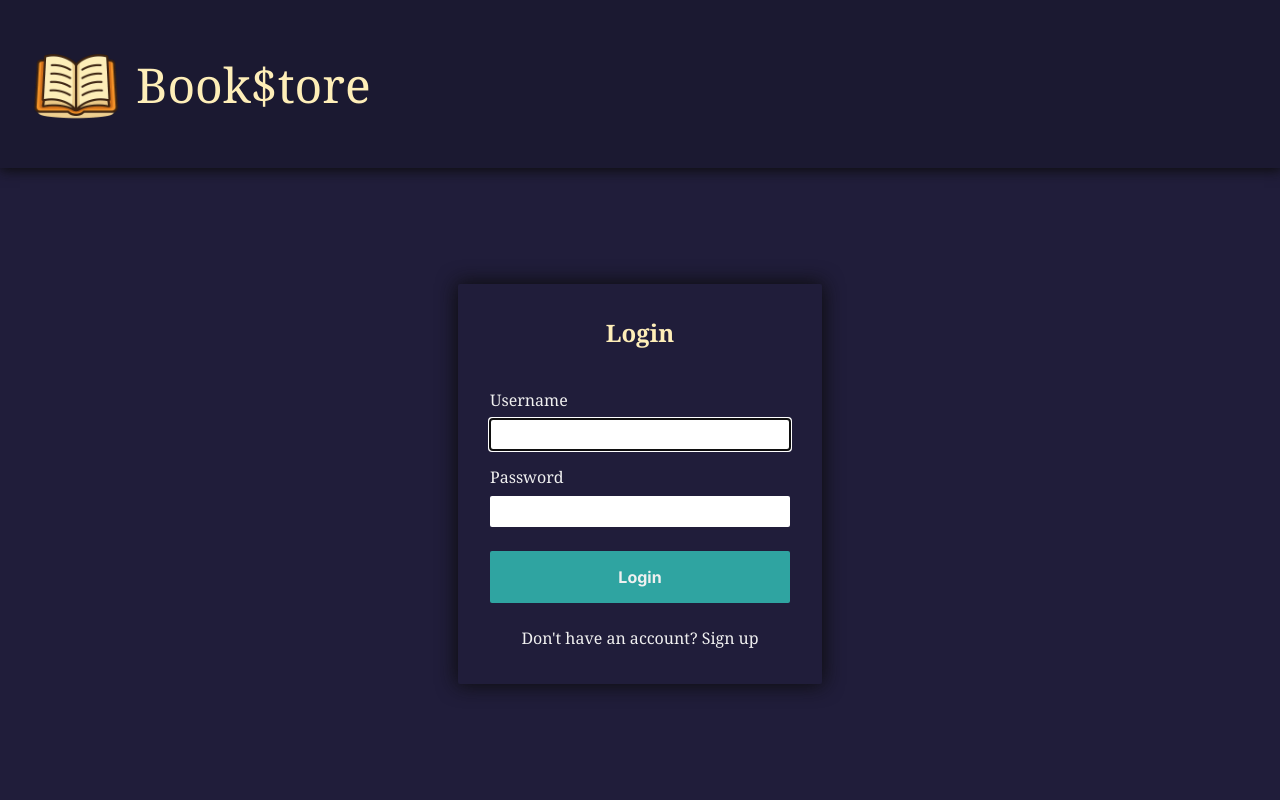
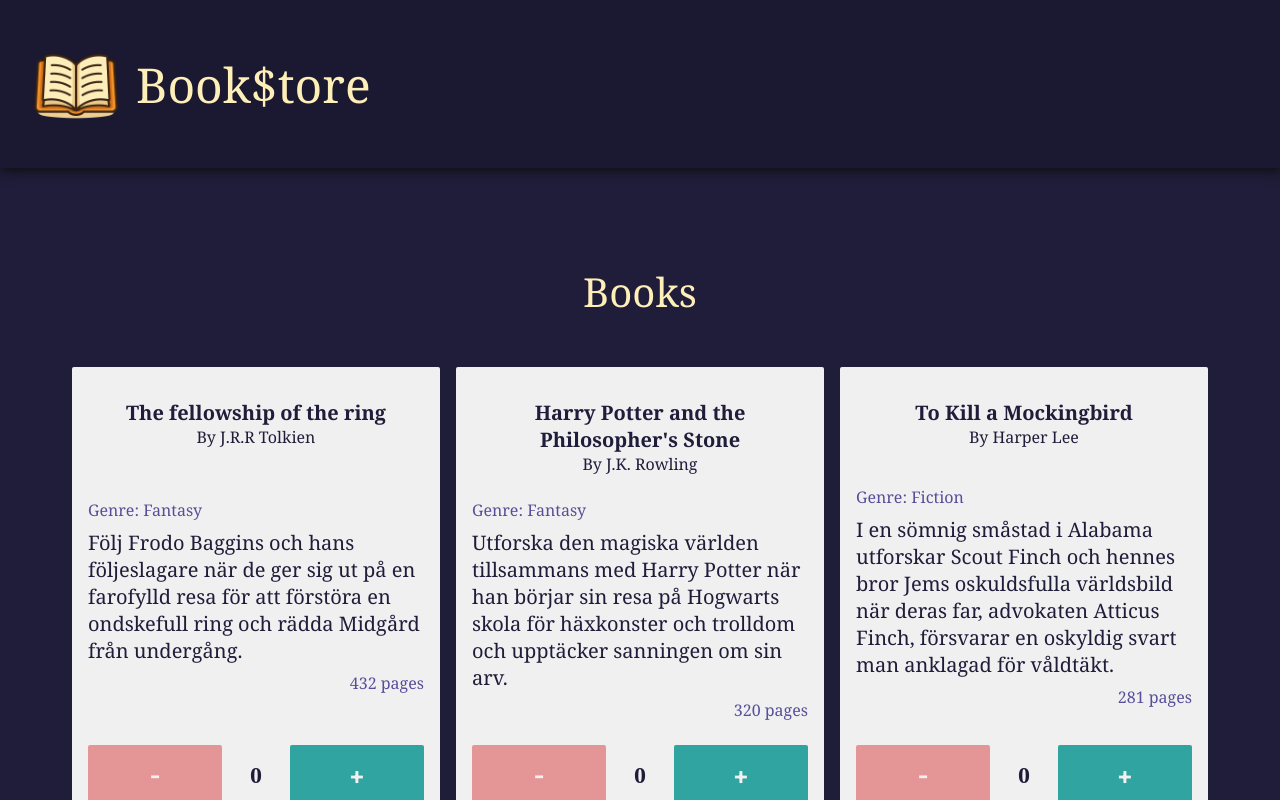
Before and after one commit to kdahlborn/Bookstore, a React (Vite) app: page /books in a window 1280 px wide. Shown: the top 800 px of the page. Built offline with nearby package versions, Linux system fonts and the light colour scheme; a web font is replaced by a local one.

Commit message:
added react routing

```diff
--- a/package.json
+++ b/package.json
@@ -12,7 +12,8 @@
   "dependencies": {
     "@fortawesome/fontawesome-free": "^7.2.0",
     "react": "^19.2.4",
-    "react-dom": "^19.2.4"
+    "react-dom": "^19.2.4",
+    "react-router-dom": "^7.14.0"
   },
   "devDependencies": {
     "@eslint/js": "^9.39.4",
--- a/src/App.jsx
+++ b/src/App.jsx
@@ -5,6 +5,9 @@ import calculateCartQty from './utils/calculateCartQty';
 import LoginForm from './components/LoginForm';
 import initUsers from './data/users';
 import RegisterForm from './components/RegisterForm';
+import { createBrowserRouter, RouterProvider } from 'react-router-dom';
+import Layout from './components/Layout';
+import Error from './pages/Error';
 
 function App() {
     const [cart, setCart] = useState([]);
@@ -50,9 +53,50 @@ function App() {
         });
     };
 
+    const router = createBrowserRouter([
+        {
+            path: '/',
+            element: (
+                <Layout
+                    activeUser={activeUser}
+                    setActiveUser={setActiveUser}
+                    qty={calculateCartQty(cart)}
+                />
+            ),
+            errorElement: <Error />,
+            children: [
+                {
+                    index: true,
+                    element: (
+                        <LoginForm
+                            users={users}
+                            setActiveUser={setActiveUser}
+                            setDisplayLogin={setDisplayLogin}
+                        />
+                    ),
+                },
+                {
+                    path: 'books',
+                    element: (
+                        <BookPage
+                            cart={cart}
+                            addToCart={addToCart}
+                            removeFromCart={removeFromCart}
+                            setActiveUser={setActiveUser}
+                        />
+                    ),
+                },
+                {
+                    path: 'register',
+                    element: <RegisterForm users={users} setUsers={setUsers} />,
+                },
+            ],
+        },
+    ]);
+
     return (
         <div className="app">
-            <Header
+            {/* <Header
                 qty={calculateCartQty(cart)}
                 activeUser={activeUser}
                 setActiveUser={setActiveUser}
@@ -76,7 +120,8 @@ function App() {
                     setUsers={setUsers}
                     setDisplayLogin={setDisplayLogin}
                 />
-            )}
+            )} */}
+            <RouterProvider router={router} />
         </div>
     );
 }
--- a/src/components/Header.jsx
+++ b/src/components/Header.jsx
@@ -1,10 +1,13 @@
 import Cart from './Cart';
 import Logo from './Logo';
 import Button from './Button';
+import { Link, useNavigate } from 'react-router-dom';
 
 const Header = ({ qty, activeUser, setActiveUser }) => {
+    const navigation = useNavigate();
     const handleClick = () => {
         setActiveUser(null);
+        navigation('/');
     };
 
     return (
@@ -22,6 +25,9 @@ const Header = ({ qty, activeUser, setActiveUser }) => {
                         className="header__logout-btn"
                         onClick={handleClick}
                     />
+                    {/* <Link to="/" className="header__logout-btn">
+                        Fuck off! <i className="fa-regular fa-hand-peace"></i>
+                    </Link> */}
                     <Cart qty={qty} />
                 </nav>
             ) : (
--- /dev/null
+++ b/src/components/Layout.jsx
@@ -0,0 +1,20 @@
+import React from 'react';
+import Header from './Header';
+import { Outlet } from 'react-router-dom';
+
+const Layout = ({ activeUser, setActiveUser, qty }) => {
+    return (
+        <>
+            <Header
+                activeUser={activeUser}
+                setActiveUser={setActiveUser}
+                qty={qty}
+            />
+            <main className="page">
+                <Outlet />
+            </main>
+        </>
+    );
+};
+
+export default Layout;
--- a/src/components/LoginForm.jsx
+++ b/src/components/LoginForm.jsx
@@ -1,10 +1,12 @@
 import { useEffect, useRef, useState } from 'react';
+import { Link, useNavigate } from 'react-router-dom';
 import Button from './Button';
 
 const LoginForm = ({ users, setActiveUser, setDisplayLogin }) => {
     const [errorMsg, setErrorMsg] = useState('');
     const usernameRef = useRef(null);
     const passwordRef = useRef(null);
+    const navigate = useNavigate();
 
     const handleSubmit = (e) => {
         e.preventDefault();
@@ -17,13 +19,9 @@ const LoginForm = ({ users, setActiveUser, setDisplayLogin }) => {
         );
 
         user
-            ? setActiveUser(user)
+            ? (setActiveUser(user), navigate('/books'))
             : (setErrorMsg('Incorrect username or password'),
               usernameRef.current.focus());
-    };
-
-    const handleClick = () => {
-        setDisplayLogin(false);
     };
 
     useEffect(() => {
@@ -57,9 +55,9 @@ const LoginForm = ({ users, setActiveUser, setDisplayLogin }) => {
                     />
                 </label>
                 <Button text="Login" className="form__btn" type="submit" />
-                <p className="form__footer" onClick={handleClick}>
+                <Link className="form__footer" to="/register">
                     Don't have an account? Sign up
-                </p>
+                </Link>
             </form>
         </section>
     );
--- a/src/components/RegConfirm.jsx
+++ b/src/components/RegConfirm.jsx
@@ -1,3 +1,4 @@
+import { Link } from 'react-router-dom';
 import Button from './Button';
 
 const RegConfirm = ({ setDisplayLogin }) => {
@@ -8,11 +9,9 @@ const RegConfirm = ({ setDisplayLogin }) => {
     return (
         <article className="confirm">
             <h1 className="confirm__title">Registration successfull!</h1>
-            <Button
-                text="Login"
-                className="confirm__btn"
-                onClick={handleClick}
-            />
+            <Link to="/" className="confirm__btn btn">
+                Login
+            </Link>
         </article>
     );
 };
--- a/src/index.css
+++ b/src/index.css
@@ -63,6 +63,7 @@
             font-weight: 400;
             font-family: inherit;
             color: var(--beige);
+            text-decoration: none;
         }
 
         .header__logout-btn:hover {
@@ -111,6 +112,7 @@
 
 .page {
     width: 100%;
+    flex: 1;
     max-width: 1200px;
     margin: 0 auto;
     padding: 3rem 1rem 6rem 1rem;
@@ -269,6 +271,8 @@
         .form__footer {
             text-align: center;
             padding: 0.5rem;
+            color: var(--white);
+            text-decoration: none;
         }
         .form__footer:hover {
             cursor: pointer;
@@ -303,6 +307,8 @@
     font-weight: 700;
     color: var(--white);
     background-color: var(--turquoise);
+    text-align: center;
+    text-decoration: none;
 }
 
 .btn--red {
--- /dev/null
+++ b/src/pages/Error.jsx
@@ -0,0 +1,7 @@
+import React from 'react';
+
+const Error = () => {
+    return <div>Error!!!!</div>;
+};
+
+export default Error;
```
Also changed, not shown: 1 other file (tests, documents, lock files or other folders).
